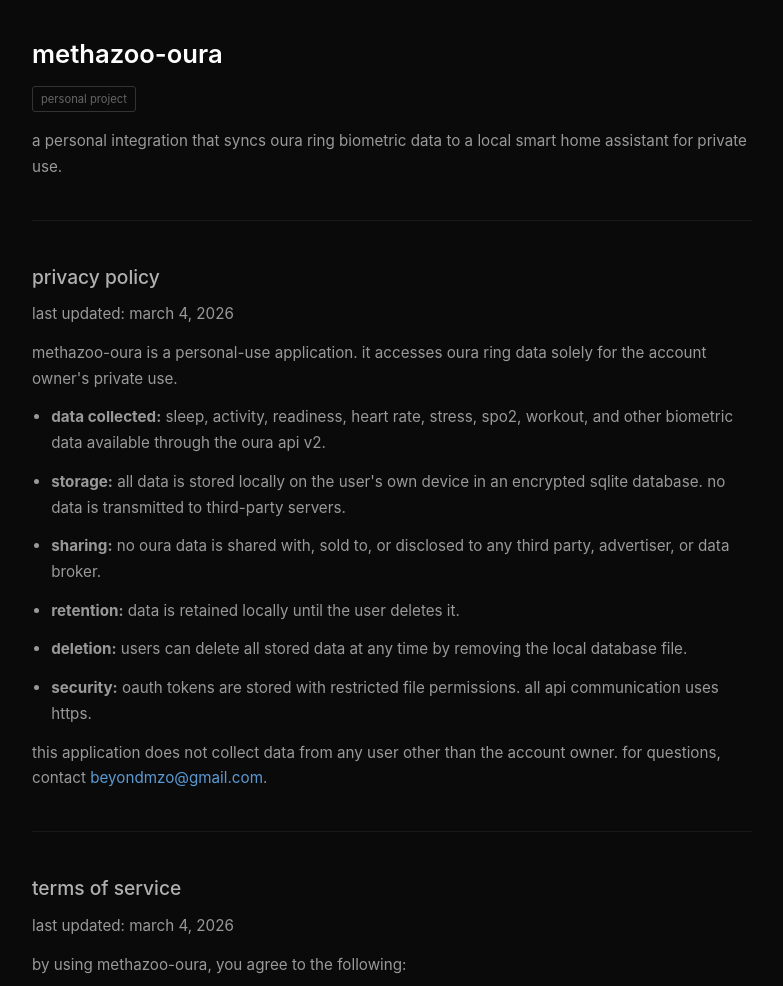
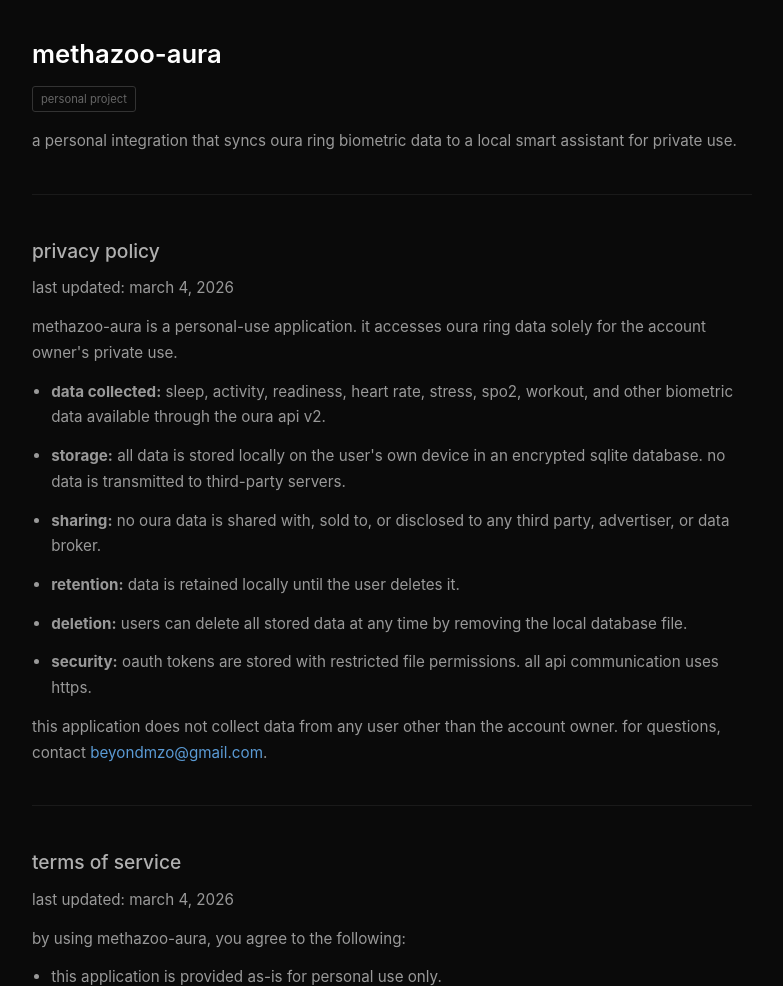
Before and after one commit to mzogithub/methazoo-aura, a plain HTML site: page index.html in a window 1280 px wide. Shown: the top 986 px of the page, without its empty margins (248-1031 px from the left). Drawn offline with Linux system fonts and the light colour scheme.

Commit message:
rename to methazoo-aura

```diff
--- a/index.html
+++ b/index.html
@@ -3,7 +3,7 @@
 <head>
 <meta charset="UTF-8">
 <meta name="viewport" content="width=device-width, initial-scale=1.0">
-<title>methazoo-oura — Privacy & Terms</title>
+<title>methazoo-aura — Privacy & Terms</title>
 <style>
 *{margin:0;padding:0;box-sizing:border-box}
 body{font-family:-apple-system,BlinkMacSystemFont,'Segoe UI',Roboto,sans-serif;color:#e0e0e0;background:#0a0a0a;line-height:1.7;padding:2rem 1rem}
@@ -19,14 +19,14 @@ hr{border:none;border-top:1px solid #1a1a1a;margin:2.5rem 0}
 </head>
 <body>
 <div class="container">
-<h1>methazoo-oura</h1>
+<h1>methazoo-aura</h1>
 <span class="badge">personal project</span>
-<p>a personal integration that syncs oura ring biometric data to a local smart home assistant for private use.</p>
+<p>a personal integration that syncs oura ring biometric data to a local smart assistant for private use.</p>
 
 <hr>
 <h2 id="privacy">privacy policy</h2>
 <p>last updated: march 4, 2026</p>
-<p>methazoo-oura is a personal-use application. it accesses oura ring data solely for the account owner's private use.</p>
+<p>methazoo-aura is a personal-use application. it accesses oura ring data solely for the account owner's private use.</p>
 <ul>
 <li><strong>data collected:</strong> sleep, activity, readiness, heart rate, stress, spo2, workout, and other biometric data available through the oura api v2.</li>
 <li><strong>storage:</strong> all data is stored locally on the user's own device in an encrypted sqlite database. no data is transmitted to third-party servers.</li>
@@ -40,7 +40,7 @@ hr{border:none;border-top:1px solid #1a1a1a;margin:2.5rem 0}
 <hr>
 <h2 id="terms">terms of service</h2>
 <p>last updated: march 4, 2026</p>
-<p>by using methazoo-oura, you agree to the following:</p>
+<p>by using methazoo-aura, you agree to the following:</p>
 <ul>
 <li>this application is provided as-is for personal use only.</li>
 <li>the application accesses your oura data through the official oura api v2 with your explicit authorization.</li>
```
